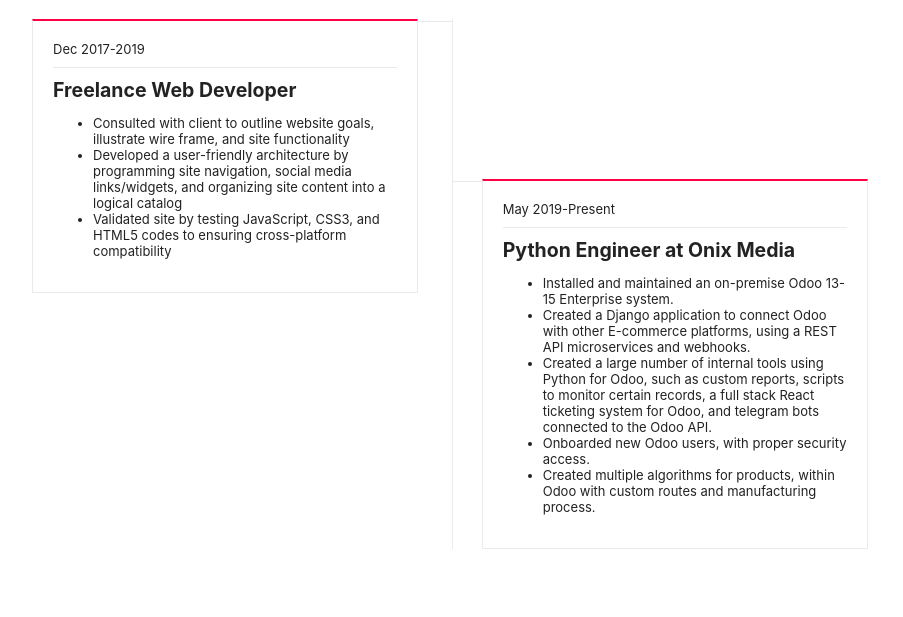
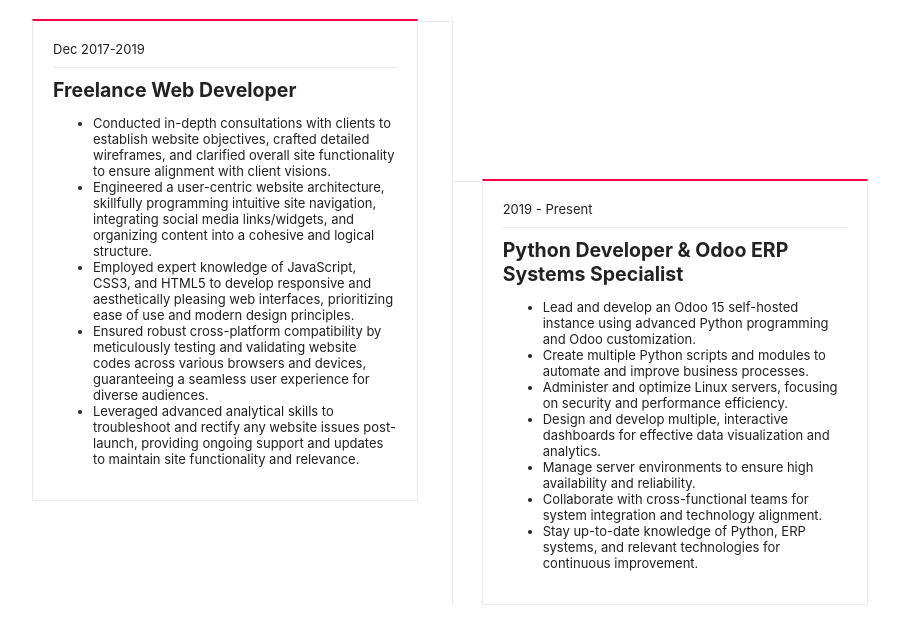
Before and after one commit to tunahorse/personal-page, a website: page index.html in a window 1280 px wide. Shown: the part 639-1256 px from the top of the page, without its empty margins (188-1091 px from the left). Drawn offline with Linux system fonts and the light colour scheme.

Commit message:
Update index.html

```diff
--- a/index.html
+++ b/index.html
@@ -18,9 +18,10 @@ MAIN DIV -->
   <main>
 <div class="container">
 <div class="lead">
-<h1 class="lead__heading">Hi, I'm Fabian</h1>
+<h1 class="lead__heading">Hi, I'm Fabian Anguiano</h1>
 <div class="lead__sub">
-Experienced software engineer with a background in building scalable web applications with Python, JavaScript, and Linux.
+Full Stack Developer with 7 years of extensive experience in developing, integrating, and managing Odoo ERP solutions. Proficient in JavaScript & Python.
+
 </div>
 
 <div class="call-to-action">
@@ -67,38 +68,33 @@ target="_blank"
           </div>
           <p></p>
           <ul>
-              <li>Consulted with client to outline website goals, illustrate wire frame, and site functionality
-</li>
-              <li>Developed a user-friendly architecture by programming site navigation, social media links/widgets, and organizing site content into a logical catalog
-</li>
-              <li>Validated site by testing JavaScript, CSS3, and HTML5 codes to ensuring cross-platform compatibility
-</li>
-          </ul>
+    <li>Conducted in-depth consultations with clients to establish website objectives, crafted detailed wireframes, and clarified overall site functionality to ensure alignment with client visions.</li>
+    <li>Engineered a user-centric website architecture, skillfully programming intuitive site navigation, integrating social media links/widgets, and organizing content into a cohesive and logical structure.</li>
+    <li>Employed expert knowledge of JavaScript, CSS3, and HTML5 to develop responsive and aesthetically pleasing web interfaces, prioritizing ease of use and modern design principles.</li>
+    <li>Ensured robust cross-platform compatibility by meticulously testing and validating website codes across various browsers and devices, guaranteeing a seamless user experience for diverse audiences.</li>
+    <li>Leveraged advanced analytical skills to troubleshoot and rectify any website issues post-launch, providing ongoing support and updates to maintain site functionality and relevance.</li>
+</ul>
+
         </div>
       </div>
 
       <div class="timeline__item">
         <div class="experience">
-          <header class="experience__header"> May 2019-Present</header>
+          <header class="experience__header"> 2019 - Present</header>
           <h2 class="experience__name">
-          Python Engineer at Onix Media
+           Python Developer & Odoo ERP Systems Specialist
           </h2>
           <div class="skill-tags">
           </div>
           <p></p>
           <ul>
-             <li>Installed and maintained an on-premise Odoo 13-15 Enterprise system.</li>
-
-            <li>Created a Django application to connect Odoo with other E-commerce platforms, using a REST API microservices and webhooks.</li>
-            <li>Created a large number of internal tools using Python for Odoo, such as custom reports, scripts to monitor certain records, a full stack React ticketing system for Odoo, and telegram bots connected to the  Odoo API.</li>
-            <li>Onboarded new Odoo users, with proper security access.</li>
-            <li>Created multiple algorithms for products, within Odoo with custom routes and manufacturing process.</li>
-
-
-
-
-
-
+             <li>Lead and develop an Odoo 15 self-hosted instance using advanced Python programming and Odoo customization.</li>
+              <li>Create multiple Python scripts and modules to automate and improve business processes.</li>
+              <li>Administer and optimize Linux servers, focusing on security and performance efficiency.</li>
+              <li>Design and develop multiple, interactive dashboards for effective data visualization and analytics.</li>
+              <li>Manage server environments to ensure high availability and reliability.</li>
+              <li>Collaborate with cross-functional teams for system integration and technology alignment.</li>
+              <li>Stay up-to-date knowledge of Python, ERP systems, and relevant technologies for continuous improvement.</li>
           </ul>
         </div>
       </div>
```
